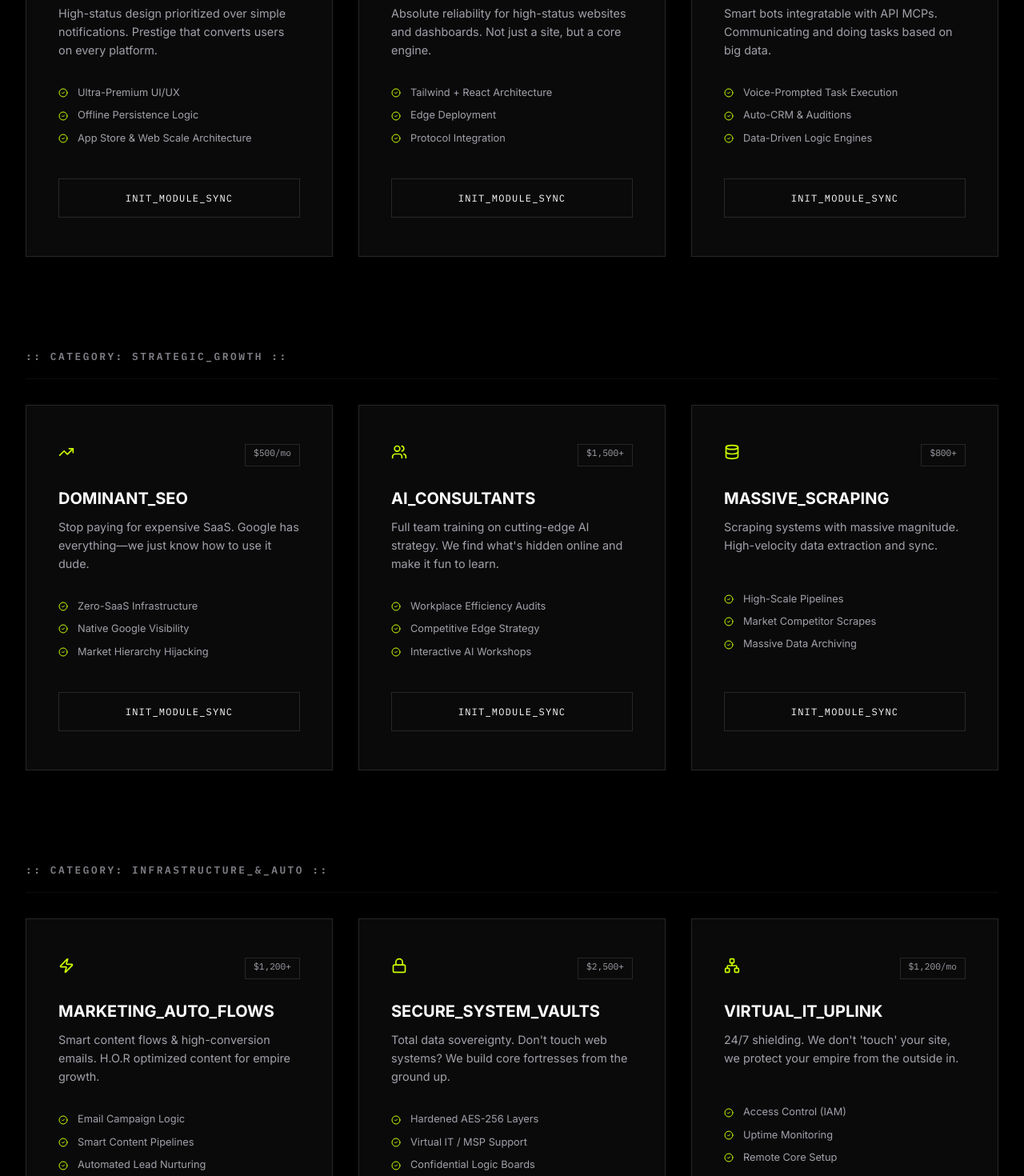
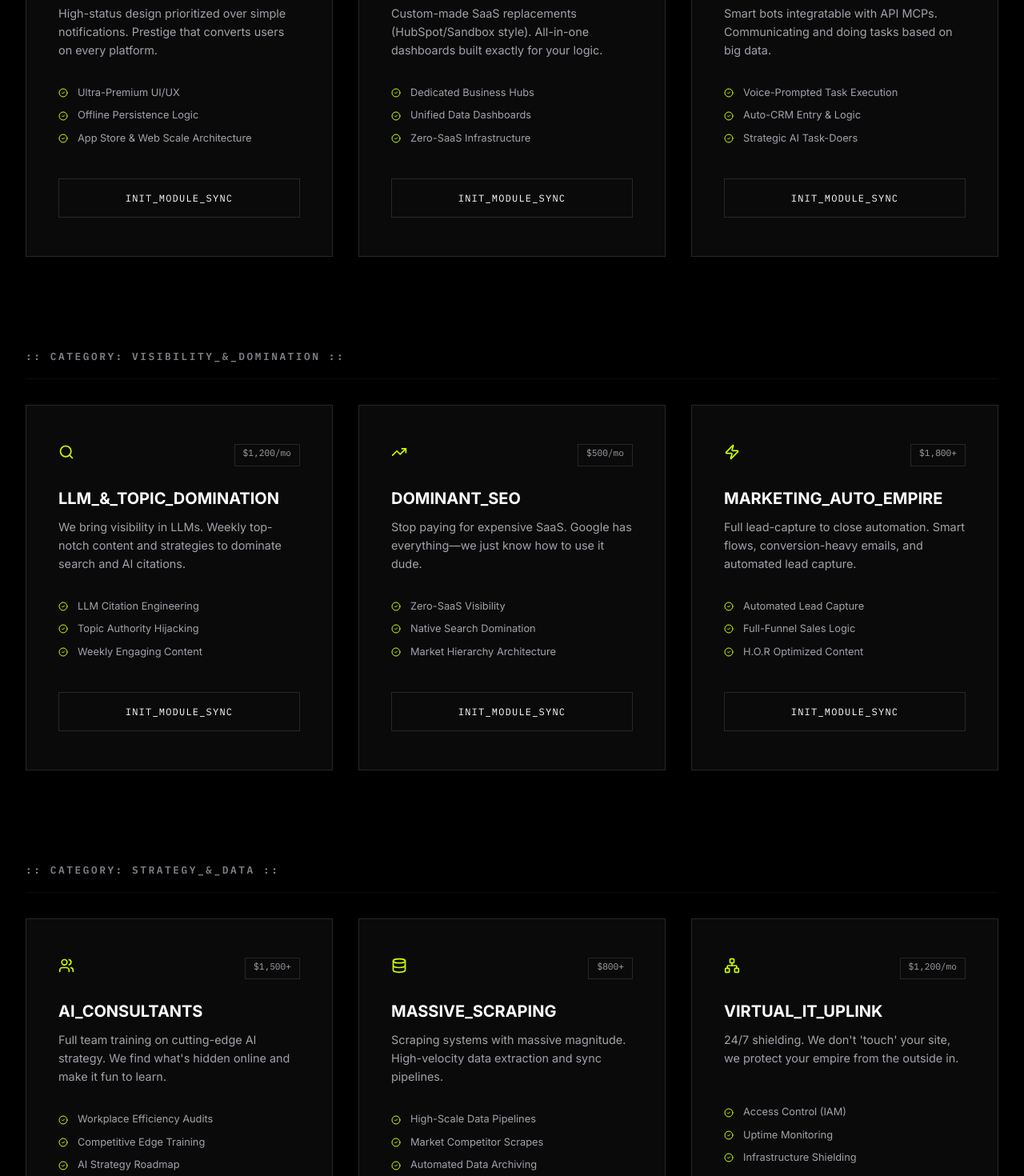
Before and after one commit to Dawgon-ai/404200faceleft, a React (Vite) app: page / in a window 1280 px wide. Shown: the part 2400-3870 px from the top of the page at 80% size. Built offline with nearby package versions, Linux system fonts and the light colour scheme.

Commit message:
Deepened service modules: Expanded Marketing to full-funnel auto, added LLM/Topic Domination, and redefined Systems as custom SaaS replacements.

```diff
--- a/src/components/Services.tsx
+++ b/src/components/Services.tsx
@@ -14,7 +14,10 @@ import {
     Database,
     Globe,
     Lock,
-    Users
+    Users,
+    Search,
+    Share2,
+    Activity
 } from 'lucide-react';
 import { motion } from 'framer-motion';
 
@@ -67,10 +70,10 @@ const Services = () => {
                     />
                     <ServiceBlock
                         icon={Globe}
-                        title="WEB_SYSTEMS_CORE"
-                        price="$1,400+"
-                        subtitle="Absolute reliability for high-status websites and dashboards. Not just a site, but a core engine."
-                        items={["Tailwind + React Architecture", "Edge Deployment", "Protocol Integration"]}
+                        title="CUSTOM_BUSINESS_SYSTEMS"
+                        price="$2,500+"
+                        subtitle="Custom-made SaaS replacements (HubSpot/Sandbox style). All-in-one dashboards built exactly for your logic."
+                        items={["Dedicated Business Hubs", "Unified Data Dashboards", "Zero-SaaS Infrastructure"]}
                         delay={2}
                     />
                     <ServiceBlock
@@ -78,61 +81,61 @@ const Services = () => {
                         title="INTELLIGENT_AGENTS"
                         price="$2,200+"
                         subtitle="Smart bots integratable with API MCPs. Communicating and doing tasks based on big data."
-                        items={["Voice-Prompted Task Execution", "Auto-CRM & Auditions", "Data-Driven Logic Engines"]}
+                        items={["Voice-Prompted Task Execution", "Auto-CRM Entry & Logic", "Strategic AI Task-Doers"]}
                         delay={3}
                     />
                 </div>
 
                 <br /><br />
                 <div className="market-focus">
-                    <h3 className="market-title">:: CATEGORY: STRATEGIC_GROWTH ::</h3>
+                    <h3 className="market-title">:: CATEGORY: VISIBILITY_&_DOMINATION ::</h3>
                 </div>
                 <div className="services-grid">
+                    <ServiceBlock
+                        icon={Search}
+                        title="LLM_&_TOPIC_DOMINATION"
+                        price="$1,200/mo"
+                        subtitle="We bring visibility in LLMs. Weekly top-notch content and strategies to dominate search and AI citations."
+                        items={["LLM Citation Engineering", "Topic Authority Hijacking", "Weekly Engaging Content"]}
+                        delay={4}
+                    />
                     <ServiceBlock
                         icon={TrendingUp}
                         title="DOMINANT_SEO"
                         price="$500/mo"
                         subtitle="Stop paying for expensive SaaS. Google has everything—we just know how to use it dude."
-                        items={["Zero-SaaS Infrastructure", "Native Google Visibility", "Market Hierarchy Hijacking"]}
-                        delay={4}
-                    />
-                    <ServiceBlock
-                        icon={Users}
-                        title="AI_CONSULTANTS"
-                        price="$1,500+"
-                        subtitle="Full team training on cutting-edge AI strategy. We find what's hidden online and make it fun to learn."
-                        items={["Workplace Efficiency Audits", "Competitive Edge Strategy", "Interactive AI Workshops"]}
+                        items={["Zero-SaaS Visibility", "Native Search Domination", "Market Hierarchy Architecture"]}
                         delay={5}
                     />
                     <ServiceBlock
-                        icon={Database}
-                        title="MASSIVE_SCRAPING"
-                        price="$800+"
-                        subtitle="Scraping systems with massive magnitude. High-velocity data extraction and sync."
-                        items={["High-Scale Pipelines", "Market Competitor Scrapes", "Massive Data Archiving"]}
+                        icon={Zap}
+                        title="MARKETING_AUTO_EMPIRE"
+                        price="$1,800+"
+                        subtitle="Full lead-capture to close automation. Smart flows, conversion-heavy emails, and automated lead capture."
+                        items={["Automated Lead Capture", "Full-Funnel Sales Logic", "H.O.R Optimized Content"]}
                         delay={6}
                     />
                 </div>
 
                 <br /><br />
                 <div className="market-focus">
-                    <h3 className="market-title">:: CATEGORY: INFRASTRUCTURE_&_AUTO ::</h3>
+                    <h3 className="market-title">:: CATEGORY: STRATEGY_&_DATA ::</h3>
                 </div>
                 <div className="services-grid">
                     <ServiceBlock
-                        icon={Zap}
-                        title="MARKETING_AUTO_FLOWS"
-                        price="$1,200+"
-                        subtitle="Smart content flows & high-conversion emails. H.O.R optimized content for empire growth."
-                        items={["Email Campaign Logic", "Smart Content Pipelines", "Automated Lead Nurturing"]}
+                        icon={Users}
+                        title="AI_CONSULTANTS"
+                        price="$1,500+"
+                        subtitle="Full team training on cutting-edge AI strategy. We find what's hidden online and make it fun to learn."
+                        items={["Workplace Efficiency Audits", "Competitive Edge Training", "AI Strategy Roadmap"]}
                         delay={7}
                     />
                     <ServiceBlock
-                        icon={Lock}
-                        title="SECURE_SYSTEM_VAULTS"
-                        price="$2,500+"
-                        subtitle="Total data sovereignty. Don't touch web systems? We build core fortresses from the ground up."
-                        items={["Hardened AES-256 Layers", "Virtual IT / MSP Support", "Confidential Logic Boards"]}
+                        icon={Database}
+                        title="MASSIVE_SCRAPING"
+                        price="$800+"
+                        subtitle="Scraping systems with massive magnitude. High-velocity data extraction and sync pipelines."
+                        items={["High-Scale Data Pipelines", "Market Competitor Scrapes", "Automated Data Archiving"]}
                         delay={8}
                     />
                     <ServiceBlock
@@ -140,7 +143,7 @@ const Services = () => {
                         title="VIRTUAL_IT_UPLINK"
                         price="$1,200/mo"
                         subtitle="24/7 shielding. We don't 'touch' your site, we protect your empire from the outside in."
-                        items={["Access Control (IAM)", "Uptime Monitoring", "Remote Core Setup"]}
+                        items={["Access Control (IAM)", "Uptime Monitoring", "Infrastructure Shielding"]}
                         delay={9}
                     />
                 </div>
```
